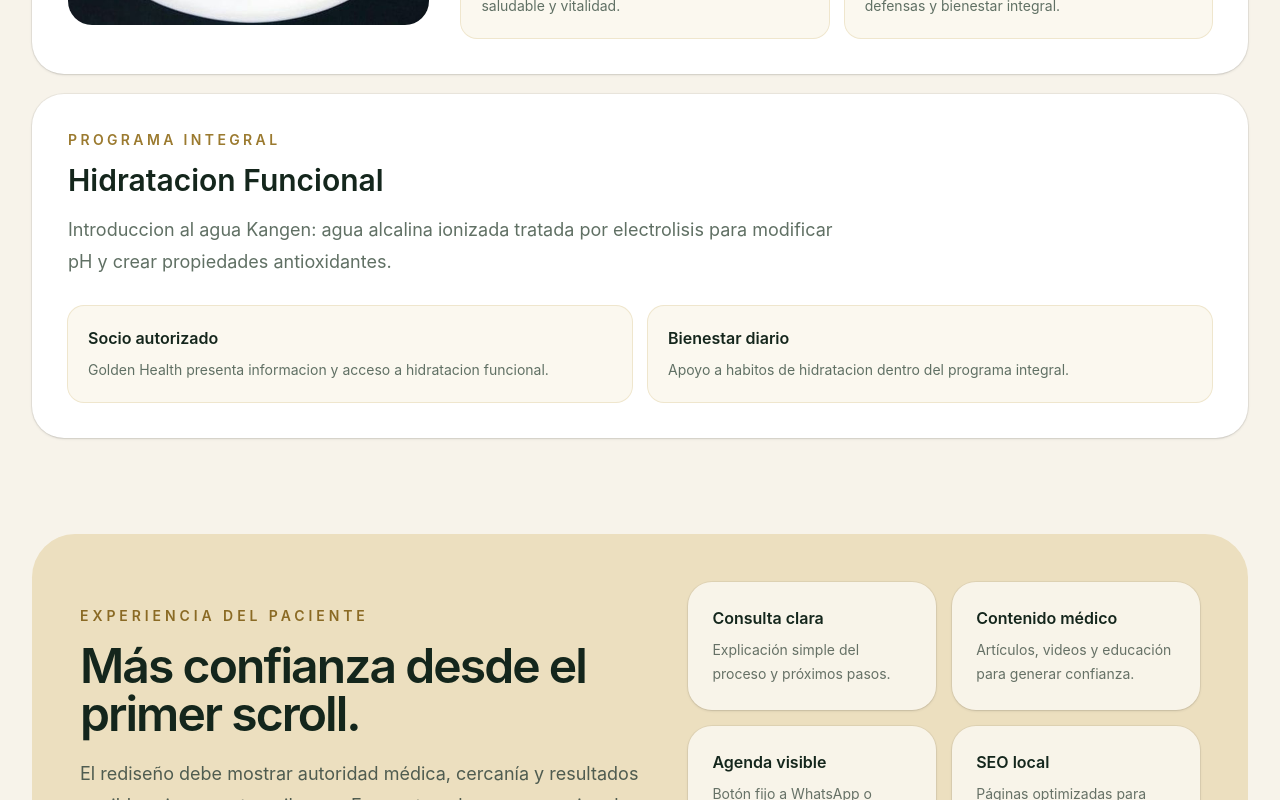
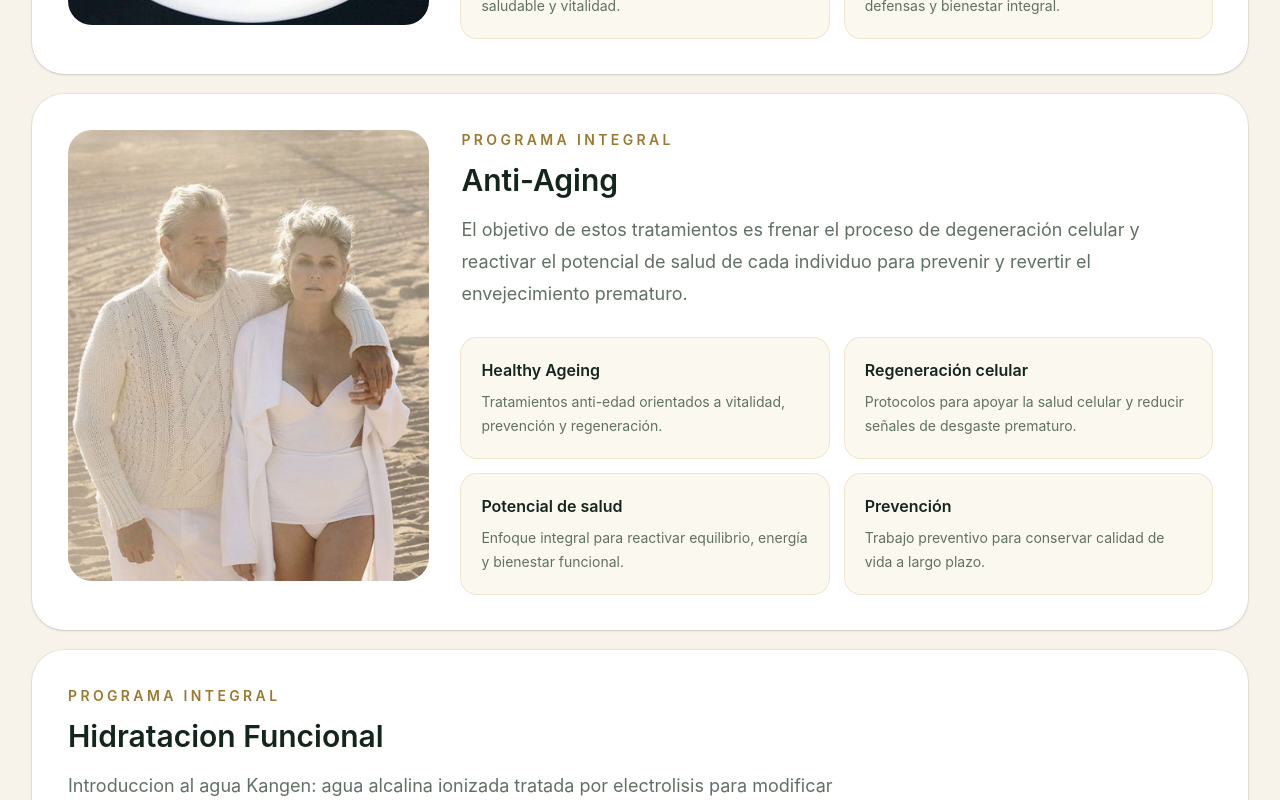
Before and after one commit to o7digital/goldenhealth, a React (Vite) app: page / in a window 1280 px wide. Shown: the part 4980-5780 px from the top of the page. Built offline with nearby package versions, Linux system fonts and the light colour scheme.

Commit message:
feat(programa): add anti aging section

```diff
--- a/src/App.jsx
+++ b/src/App.jsx
@@ -183,6 +183,18 @@ const sourceSections = [
       ["Buen beber y bien vivir", "Educación práctica para sostener cambios reales en la vida diaria."],
       ["Prevención y energía", "Enfoque en prevención, envejecimiento saludable y vitalidad."],
       ["Sistema inmunológico", "Hábitos nutricionales orientados a apoyar defensas y bienestar integral."],
+    ],
+  },
+  {
+    id: "anti-aging",
+    title: "Anti-Aging",
+    intro: "El objetivo de estos tratamientos es frenar el proceso de degeneración celular y reactivar el potencial de salud de cada individuo para prevenir y revertir el envejecimiento prematuro.",
+    image: "/images/source/programa/anti-aging.jpeg",
+    items: [
+      ["Healthy Ageing", "Tratamientos anti-edad orientados a vitalidad, prevención y regeneración."],
+      ["Regeneración celular", "Protocolos para apoyar la salud celular y reducir señales de desgaste prematuro."],
+      ["Potencial de salud", "Enfoque integral para reactivar equilibrio, energía y bienestar funcional."],
+      ["Prevención", "Trabajo preventivo para conservar calidad de vida a largo plazo."],
     ],
   },
   {
```
Also changed, not shown: public/images/source/programa/anti-aging.jpeg (added).
